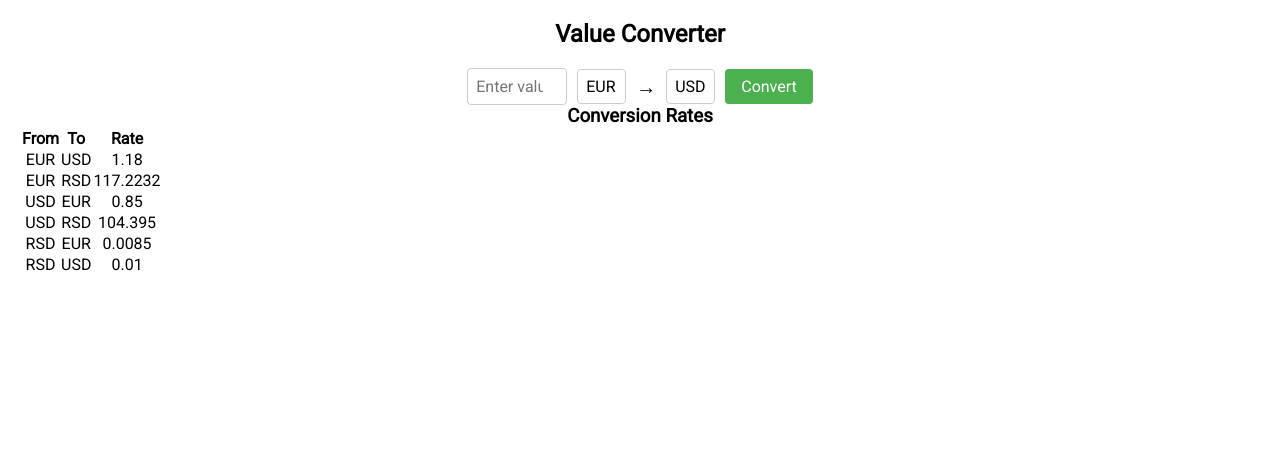
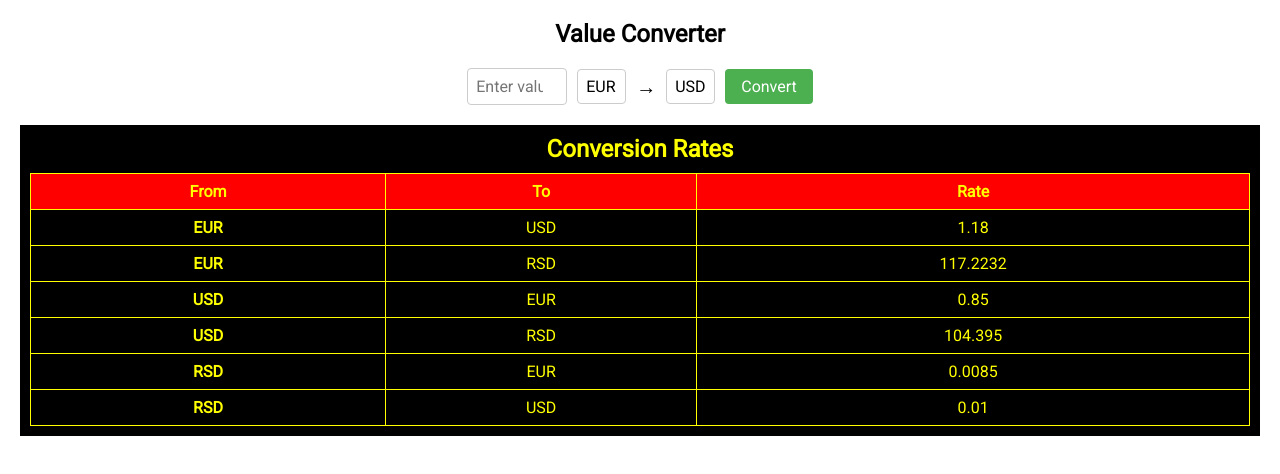
Before and after one commit to Pelani2/something-of-todo, a React (Create React App) app: page /converterpage in a window 1280 px wide. Shown: the top 474 px of the page. Built offline with nearby package versions, Linux system fonts and the light colour scheme.

Commit message:
pulled info from API call

```diff
--- a/src/pages/Home/Home.js
+++ b/src/pages/Home/Home.js
@@ -2,12 +2,14 @@ import React from "react";
 import "../Home/HomeStyles.css";
 import Navbar from "../../components/navbar/Navbar";
 import CalculatorSection from "./calculator-section/CalculatorSection";
+import WeatherSection from "./weather-section/WeatherSection";
 
 export default function Home() {
     return(
         <div>
             <Navbar />
             <CalculatorSection />
+            <WeatherSection />
         </div>
     );
 }
--- /dev/null
+++ b/src/pages/Home/weather-section/WeatherSection.js
@@ -0,0 +1,75 @@
+import React from "react";
+import "./WeatherSectionStyles.css";
+import axios from "axios";
+import { useState } from "react";
+
+export default function WeatherSection() {
+    const [weatherData, setWeatherData] = useState(null);
+
+    async function fetchWeatherData() {
+        try {
+            const response = await axios.get(
+                "https://api.open-meteo.com/v1/forecast?latitude=45.2517&longitude=19.8369&hourly=temperature_2m,relativehumidity_2m,apparent_temperature,showers,visibility,vapor_pressure_deficit,windspeed_10m,winddirection_10m,soil_temperature_0cm,soil_moisture_0_1cm"
+            );
+            const data = response.data;
+            setWeatherData(data);
+
+            console.log(response.data);
+        } catch (error) {
+            console.error(
+                `Error fetching weather data: ${error}`,
+            );
+        }
+    }
+
+    React.useEffect(() => {
+        fetchWeatherData();
+    }, []);
+
+    return(
+        <div>
+            <h2>
+                Weather Information
+            </h2>
+            {weatherData ? (
+                <div>
+                    <p>
+                        Temperature: {weatherData.hourly.temperature_2m[0]}°C
+                    </p>
+                    <p>
+                        Apparent Temperature: {weatherData.hourly.apparent_temperature[0]}
+                    </p>
+                    <p>
+                        Relative Humidity: {weatherData.hourly.relativehumidity_2m[0]}%
+                    </p>
+                    {weatherData.hourly.showers[0] === 0 ? <p> Showers: No showers </p> : <p> Showers: {weatherData.hourly.showers[0]} </p>}
+                    <p>
+                        Soil Moisture: {weatherData.hourly.soil_moisture_0_1cm[0]} m³/m³
+                    </p>
+                    <p>
+                        Soil Temperature: {weatherData.hourly.soil_temperature_0cm[0]} °C
+                    </p>
+                    <p>
+                        Time: {weatherData.hourly.time[0]}
+                    </p>
+                    <p>
+                        Vapor Pressure Deficit: {weatherData.hourly.vapor_pressure_deficit[0]} kPa
+                    </p>
+                    <p>
+                        Visibility: {weatherData.hourly.visibility[0]} m
+                    </p>
+                    <p>
+                        Wind Direction: {weatherData.hourly.winddirection_10m[0]} °
+                    </p>
+                    <p>
+                        Wind Speed: {weatherData.hourly.windspeed_10m[0]} km/h
+                    </p>
+                </div>
+            ) : (
+                <p>
+                    Loading weather data
+                </p>
+            )}
+        </div>
+    );
+}
--- a/src/pages/converter/ValueConverterStyles.css
+++ b/src/pages/converter/ValueConverterStyles.css
@@ -58,3 +58,40 @@
     margin-top: 20px;
     font-size: 18px;
 }
+
+.conversion-rates {
+    background-color: black;
+    color: yellow;
+    padding: 10px;
+    margin-top: 20px;
+}
+
+.conversion-rates__title {
+    font-size: 24px;
+    margin-bottom: 10px;
+}
+
+.conversion-rates__table {
+    width: 100%;
+    border-collapse: collapse;
+}
+
+.conversion-rates__table th,
+.conversion-rates__table td {
+    padding: 8px;
+    text-align: center;
+    border: 1px solid yellow;
+}
+
+.conversion-rates__table th {
+    background-color: red;
+}
+
+.conversion-rates__table td {
+    background-color: black;
+    color: yellow;
+}
+
+.conversion-rates__table td:first-child {
+    font-weight: bold;
+}
```
Also changed, not shown: src/pages/Home/weather-section/WeatherSectionStyles.css (added).
